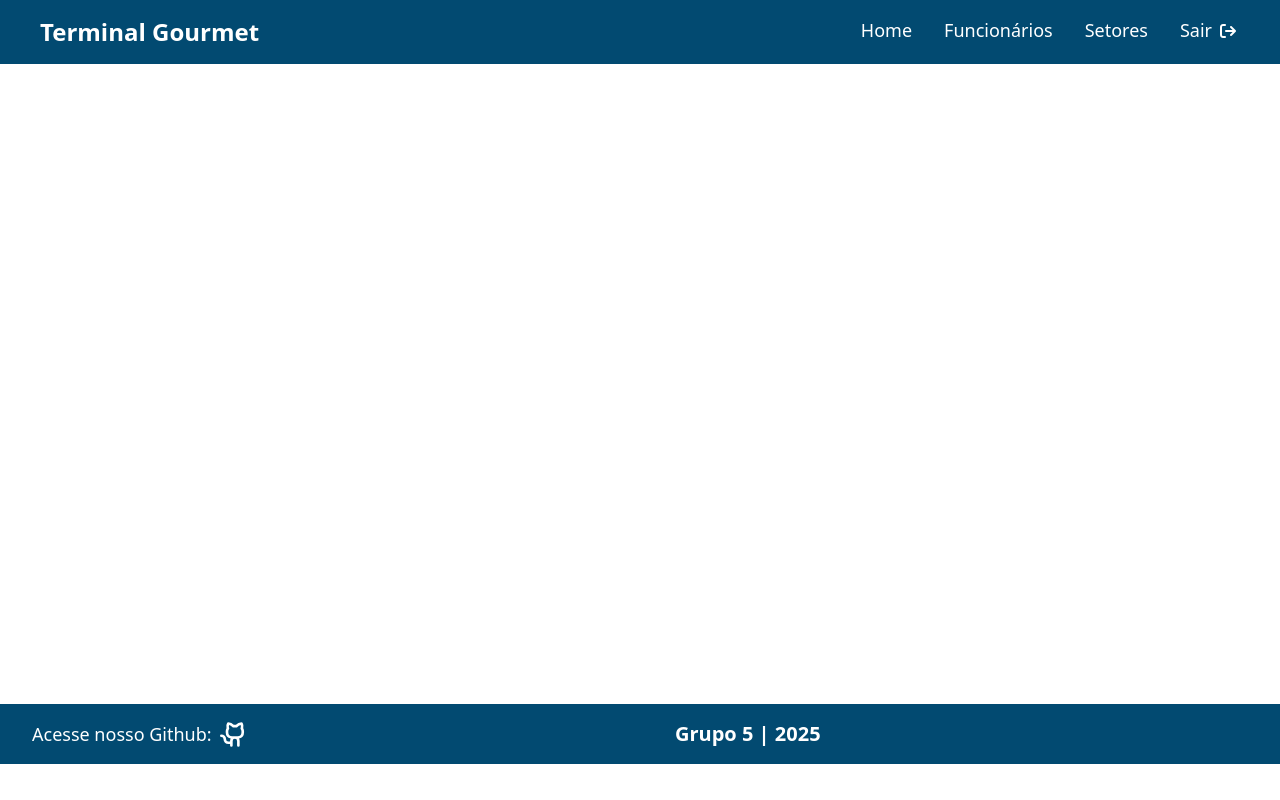
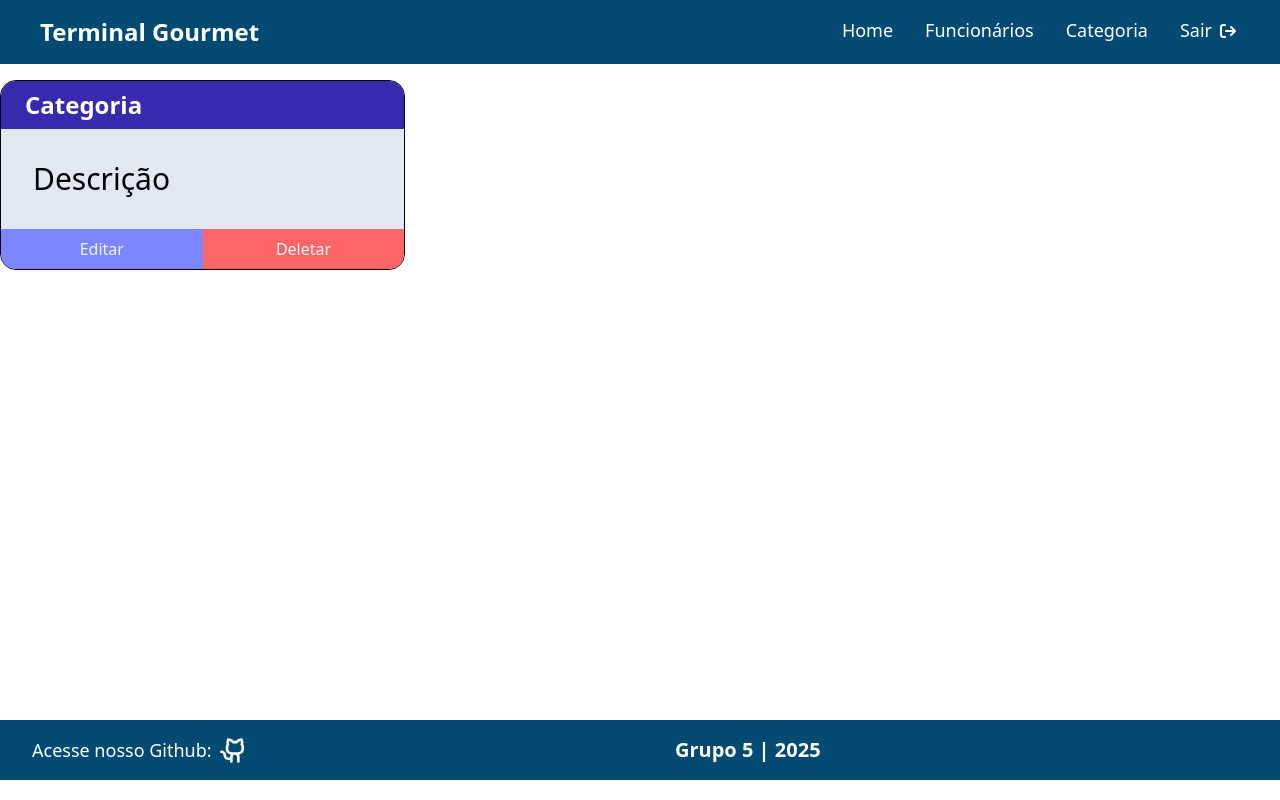
Before and after one commit to Grupo-5-Generation/delivery-frontend, a React (Vite) app: page /listarcategorias in a window 1280 px wide. Built offline with nearby package versions, Linux system fonts and the light colour scheme; no server answers.

Commit message:
Adicionado lógica de CardCategoria e ListaCategoria

```diff
--- a/src/App.tsx
+++ b/src/App.tsx
@@ -6,6 +6,7 @@
 import { AuthProvider } from "./context/AuthContext";
 import Home from "./pages/home/Home";
 import Login from "./pages/login/Login";
+import ListaCategoria from "./components/categoria/listacategoria/ListaCategoria";
 
 function App() {
   return (
@@ -19,6 +20,7 @@
             <Route path="/home" element={<Home />} />
             <Route path="/cadastro" element={<Cadastro />} />
             <Route path="/login" element={<Login />} />
+            <Route path="/listarcategorias" element={<ListaCategoria />} />
           </Routes>
         </div>
         <Footer />
--- a/src/components/categoria/cardcategoria/CardCategoria.tsx
+++ b/src/components/categoria/cardcategoria/CardCategoria.tsx
@@ -0,0 +1,28 @@
+import { Link } from 'react-router-dom'
+
+function CardCategoria() {
+    return (
+        <div className='border flex flex-col rounded-2xl overflow-hidden justify-between'>
+            <header className='py-2 px-6 bg-indigo-800 text-white font-bold text-2xl'>
+                Categoria
+            </header>
+            <p className='p-8 text-3xl bg-slate-200 h-full'>Descrição</p>
+
+            <div className="flex">
+                <Link to=''
+                    className='w-full text-slate-100 bg-indigo-400 hover:bg-indigo-800
+                        flex items-center justify-center py-2'>
+                    <button>Editar</button>
+                </Link>
+
+                <Link to='' className='text-slate-100 bg-red-400 hover:bg-red-700 w-full
+                    flex items-center justify-center'>
+                    <button>Deletar</button>
+                </Link>
+            </div>
+
+        </div>
+    )
+}
+
+export default CardCategoria
--- a/src/components/categoria/listacategoria/ListaCategoria.tsx
+++ b/src/components/categoria/listacategoria/ListaCategoria.tsx
@@ -0,0 +1,19 @@
+import CardCategoria from "../cardcategoria/CardCategoria";
+
+
+function ListaCategoria() {
+
+    return (
+        <>
+            <div className="flex justify-center w-full my-4">
+                <div className="container flex flex-col">
+                    <div className="grid grid-cols-1 md:grid-cols-2
+                                    lg:grid-cols-3 gap-8">
+                            <CardCategoria />
+                    </div>
+                </div>
+            </div>
+        </>
+    )
+}
+export default ListaCategoria;
--- a/src/components/navbar/Navbar.tsx
+++ b/src/components/navbar/Navbar.tsx
@@ -11,7 +11,7 @@
                         <Link to='/home' className='rounded-md px-2 hover:bg-[#275292]'>Home</Link>
                         {/* <Link to='/funcionarios' className='hover:bg-amber-500'> Cadastrar Funcionários</Link> */}
                         <Link to='/listarfuncionarios' className='rounded-md px-2 hover:bg-[#275292]'>Funcionários </Link>
-                        <Link to='/listarsetores' className='rounded-md px-2 hover:bg-[#275292]'>Setores</Link>
+                        <Link to='/listarcategorias' className='rounded-md px-2 hover:bg-[#275292]'>Categoria</Link>
                         {/* <Link to='/setores' className='hover:bg-amber-500'> Cadastrar Setor</Link> */}
                         <Link to='/login' className='rounded-md px-2 hover:bg-[#275292]'>Sair<i className="fa fa-sign-out pl-2 text-white text-base p-1"></i></Link>
 
```
